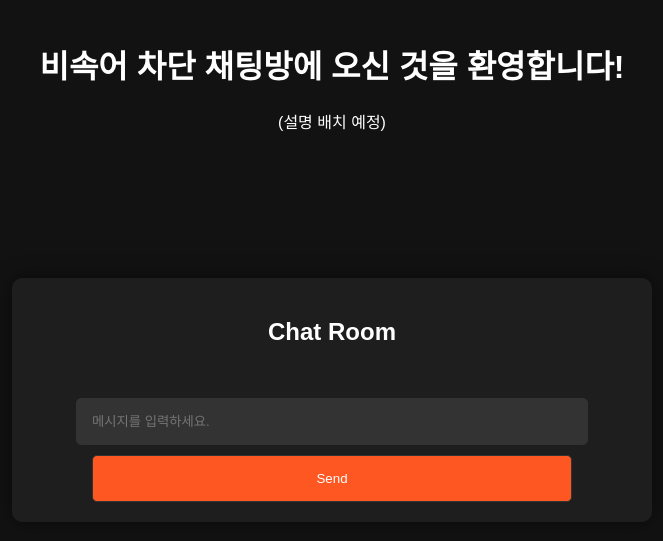
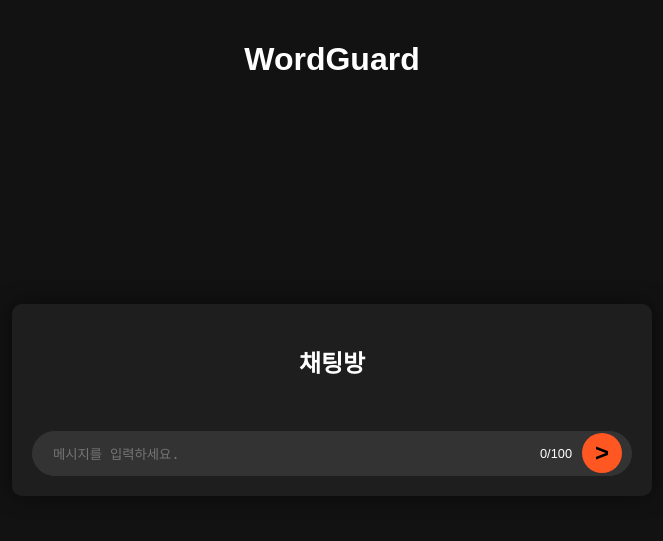
Before and after one commit to dh28be/wordguard, a Flask app: a page that uses backend/templates/chat.html in a window 1280 px wide. Shown: the top 541 px of the page, without its empty margins (308-971 px from the left). Run offline with Flask 3, Linux system fonts and the light colour scheme; some libraries are stand-ins or nearby versions.

Commit message:
UI 수정

```diff
--- a/backend/templates/chat.html
+++ b/backend/templates/chat.html
@@ -1,44 +1,36 @@
 <!DOCTYPE html>
 <html lang="ko">
 <head>
-    <!-- 문서가 UTF-8 인코딩을 사용하도록 설정 -->
     <meta charset="UTF-8">
-    <!-- 화면 크기에 맞추어 적절하게 페이지가 표시되도록 설정 -->
     <meta name="viewport" content="width=device-width, initial-scale=1.0">
-    <!-- 브라우저 탭에 표시될 제목 설정 -->
-    <title>Chat Room! - Dark Mode</title>
+    <title>WordGuard</title>
 
-    <!-- CSS 스타일을 추가하는 곳 -->
     <style>
-        /* 페이지 전체(body)의 스타일을 설정: 폰트, 레이아웃, 배경색, 텍스트 색상 등 */
         body {
-            font-family: 'Arial', sans-serif;  /* Arial 폰트를 사용 */
-            display: flex;  /* 플렉스 박스를 사용해 요소를 정렬 */
-            flex-direction: column;  /* 세로 방향으로 정렬 */
-            justify-content: center;  /* 중앙으로 수직 정렬 */
-            align-items: center;  /* 중앙으로 수평 정렬 */
-            height: 100vh;  /* 화면의 100% 높이를 차지 */
-            background-color: #121212;  /* 어두운 배경색 설정 */
-            color: #FFFFFF;  /* 흰색 글자색 설정 */
-            margin: 0;  /* 페이지 기본 여백을 없앰 */
+            font-family: 'Arial', sans-serif;
+            display: flex;
+            flex-direction: column;
+            justify-content: center;
+            align-items: center;
+            height: 100vh;
+            background-color: #121212;
+            color: #FFFFFF;
+            margin: 0;
         }
 
-        /* 상단 헤더 스타일 */
         header {
-            position: absolute;  /* 화면에서 고정 위치로 설정 */
-            top: 20px;  /* 페이지 맨 위에서 20px 내려서 위치 */
-            text-align: center;  /* 텍스트 중앙 정렬 */
+            position: absolute;
+            top: 20px;
+            text-align: center;
         }
 
-        /* Chat Room 제목 스타일 추가 */
         .chat-title {
             text-align: center;
-            margin-bottom: 10px;  /* 메시지 목록과의 간격 설정 */
-            font-size: 1.5rem;  /* 제목 크기 설정 */
+            margin-bottom: 10px;
+            font-size: 1.5rem;
             color: #FFFFFF;
         }
 
-        /* .chat-container에서 스크롤 가능한 영역 설정 */
         .chat-container {
             display: flex;
             flex-direction: column;
@@ -50,9 +42,11 @@
             padding: 20px;
             border-radius: 10px;
             box-shadow: 0 0 20px rgba(0, 0, 0, 0.5);
-            overflow-y: hidden;  /* 채팅창 전체에서 스크롤을 숨김 */
+            overflow-y: hidden;
             max-height: 70vh;
             position: relative;
+            opacity: 0;
+            animation: fadeIn 2s forwards;
         }
 
         #messages_box {
@@ -61,175 +55,222 @@
             width: 100%;
             display: flex;
             flex-direction: column;
-            /* overflow-y: auto;  메시지 목록만 스크롤 가능 */
-            max-height: calc(70vh - 100px);  /* Chat Room 제목 높이를 제외한 공간 설정 */
-            word-wrap: break-word;  /* 긴 텍스트가 있을 때 줄바꿈 */
+            max-height: calc(70vh - 100px);
+            word-wrap: break-word;
         }
 
-        /* 각각의 메시지 스타일을 설정 */
         #messages_box li {
-            padding: 10px;  /* 메시지에 여백 추가 */
-            /* margin: 10px;  메시지 간의 여백 추가 */ /*원인은 모르겠으나 이 코드가 채팅 박스가 왼쪽으로 길어지는 원인이어서 주석 처리하였음*/
+            padding: 10px;
             margin-top: 5px;
-            border-radius: 10px;  /* 메시지의 모서리를 둥글게 설정 */
-            display: inline-block;  /* 메시지를 인라인 블록으로 설정 */
-            width: auto;  /* 메시지의 너비를 글자에 맞추어 자동으로 설정 */
-            max-width: 80%;  /* 너무 길어지는 메시지의 최대 너비 설정 */
-            animation: slideIn 0.5s ease-out, fadeOut 2s 20s forwards;  /* 슬라이드인, 페이드아웃 애니메이션 적용 */
+            border-radius: 10px;
+            display: inline-block;
+            width: auto;
+            max-width: 80%;
+            animation: slideIn 0.5s ease-out;
         }
 
-
-        /* 내 메시지(오른쪽 정렬) 스타일 */
         .my-message {
-            background-color: #FF5722;  /* 내 메시지 배경색 오렌지로 설정 */
-            color: white;  /* 텍스트 색상을 흰색으로 설정 */
-            margin-left: auto;  /* 왼쪽 여백 자동으로 설정해 오른쪽 정렬 */
-            text-align: right;  /* 텍스트 오른쪽 정렬 */
-            width: auto;  /* 메시지의 너비를 글자에 맞게 조정 */
+            background-color: #FF5722;
+            color: white;
+            margin-left: auto;
+            text-align: right;
+            width: auto;
         }
 
-        /* 상대방 메시지(왼쪽 정렬) 스타일 */
         .other-message {
-            background-color: #333;  /* 상대방 메시지 배경색 어두운 회색으로 설정 */
-            color: white;  /* 텍스트 색상을 흰색으로 설정 */
-            margin-right: auto;  /* 오른쪽 여백 자동으로 설정해 왼쪽 정렬 */
-            text-align: left;  /* 텍스트 왼쪽 정렬 */
-            width: auto;  /* 메시지의 너비를 글자에 맞게 조정 */
+            background-color: #333;
+            color: white;
+            margin-right: auto;
+            text-align: left;
+            width: auto;
         }
 
-        /* 입력 필드와 버튼의 기본 스타일을 설정 */
-        #chatInput, #sendButton {
-            width: 80%;  /* 너비를 80%로 설정 */
-            padding: 15px;  /* 내부 여백 설정 */
-            margin-top: 10px;  /* 위쪽 여백 설정 */
-            border-radius: 5px;  /* 모서리를 둥글게 설정 */
-            border: 1px solid #333;  /* 테두리 설정 */
-            background-color: #333;  /* 어두운 배경색 설정 */
-            color: #FFF;  /* 텍스트를 흰색으로 설정 */
+        .input-container {
+            position: relative;
+            display: flex;
+            width: 100%;
+            margin-top: 10px;
+            align-items: center;
         }
 
-        /* 버튼에 대한 추가 스타일 설정 */
-        #sendButton {
-            background-color: #FF5722;  /* 버튼 배경색을 오렌지로 설정 */
-            cursor: pointer;  /* 버튼 위에 마우스를 올리면 포인터로 변경 */
-            transition: background-color 0.3s ease;  /* 버튼 배경색이 부드럽게 바뀌는 효과 */
+        /* textarea에 적용되는 스타일 */
+        #chatInput {
+            flex: 1;
+            padding: 15px 10px;
+            padding-left: 20px; /* placeholder를 약간 오른쪽으로 이동 */
+            padding-right: 110px;
+            border-radius: 30px; /* 좌우 끝을 반원 모양으로 둥글게 변경 */
+            border: 1px solid #333;
+            background-color: #333;
+            color: #FFF;
+            resize: none;
+            overflow: hidden;
+            height: 45px; /* 초기 높이를 placeholder에 맞게 설정 */
+            line-height: 1.2;
+            box-sizing: border-box; /* padding과 border를 포함해 height 계산 */
         }
 
-        /* 버튼을 클릭할 때의 스타일 설정 */
-        #sendButton:hover {
-            background-color: #E64A19;  /* 버튼 배경색이 더 어두운 오렌지로 변경 */
+        /* 전송 버튼 스타일 (수직 중앙) */
+        #sendButton {
+            position: absolute;
+            right: 10px;
+            top: 50%;
+            transform: translateY(-50%); /* 수직 중앙 정렬 */
+            width: 40px;
+            height: 40px;
+            border-radius: 30px;
+            background-color: #FF5722;
+            color: #000;
+            border: none;
+            font-size: 1.5rem;
+            font-weight: bold;
+            display: flex;
+            justify-content: center;
+            align-items: center;
+            cursor: pointer;
         }
 
-        /* 채팅 창이 서서히 나타나는 애니메이션 정의 */
+        #sendButton:hover {
+            background-color: #E64A19;
+        }
+
+        /* 글자 수 카운터 스타일 */
+        .char-counter {
+            position: absolute;
+            right: 60px; /* 전송 버튼 왼쪽으로 위치 */
+            top: 50%;
+            transform: translateY(-50%); /* 수직 중앙 정렬 */
+            font-size: 0.8rem;
+            color: #FFF;
+        }
+
+        /* 에러 메시지 스타일 */
+        .error-message {
+            color: red;
+            font-size: 0.9rem;
+            margin-top: 10px;
+            display: none;
+        }
+
         @keyframes fadeIn {
             to {
-                opacity: 1;  /* 투명도 100%로 변경 */
+                opacity: 1;
             }
         }
 
-        /* 메시지가 슬라이드인하는 애니메이션 정의 */
         @keyframes slideIn {
             from {
-                transform: translateX(-100%);  /* 왼쪽에서부터 슬라이드 */
-                opacity: 0;  /* 처음에는 투명하게 시작 */
+                transform: translateX(-100%);
+                opacity: 0;
             }
             to {
-                transform: translateX(0);  /* 원래 위치로 이동 */
-                opacity: 1;  /* 투명도 100%로 변경 */
-            }
-        }
-
-        /* 메시지가 사라지게 하는 페이드 아웃 애니메이션 정의 */
-        @keyframes fadeOut {
-            to {
-                opacity: 0;  /* 투명도 0%로 설정 */
-                transform: translateY(-20px);  /* 약간 위로 이동하며 사라짐 */
+                transform: translateX(0);
+                opacity: 1;
             }
         }
     </style>
 </head>
 
 <body>
-    <!-- 제목과 설명을 추가 -->
     <header>
-        <h1>비속어 차단 채팅방에 오신 것을 환영합니다!</h1>  <!-- 큰 제목 표시 -->
-        <p>(설명 배치 예정)</p>  <!-- 설명 표시 -->
+        <h1>WordGuard</h1>
     </header>
 
-        <!-- 채팅 창 컨테이너 -->
     <div class="chat-container">
-        <h2 class="chat-title">Chat Room</h2>  <!-- Chat Room 제목을 고정된 위치에 추가 -->
-        <!-- 메시지 목록을 표시할 공간 -->
+        <h2 class="chat-title">채팅방</h2>
         <ul id="messages_box"></ul>
-        <!-- 채팅 입력 필드 -->
-        <input type="text" id="chatInput" placeholder="메시지를 입력하세요.">
-        <!-- 메시지 전송 버튼 -->
-        <button id="sendButton">Send</button>
+
+        <!-- 입력창과 전송 버튼을 감싸는 컨테이너 -->
+        <div class="input-container">
+            <textarea id="chatInput" placeholder="메시지를 입력하세요." maxlength="100"></textarea>
+            <!-- 글자 수 카운터 -->
+            <div class="char-counter" id="charCounter">0/100</div>
+            <!-- 전송 버튼 -->
+            <button id="sendButton">></button>
+        </div>
+
+        <!-- 에러 메시지 표시 영역 -->
+        <div class="error-message" id="errorMessage">메시지는 100자 이하로 입력해 주세요.</div>
     </div>
-
 
     <script src="https://cdnjs.cloudflare.com/ajax/libs/socket.io/4.1.3/socket.io.js"></script>
 
+    <script>
+        var socket = io.connect('127.0.0.1:80');
 
-    <!-- 자바스크립트 코드 시작 -->
-    <script>
-        var socket = io.connect('https://' + document.domain + ':' + location.port);
-
-        const messages_box = document.getElementById('messages_box');  /* 메시지를 표시할 요소 선택 */
-        const chatInput = document.getElementById('chatInput');  /* 입력 필드 선택 */
-        const sendButton = document.getElementById('sendButton');  /* 전송 버튼 선택 */
+        const messages_box = document.getElementById('messages_box');
+        const chatInput = document.getElementById('chatInput');
+        const sendButton = document.getElementById('sendButton');
+        const errorMessage = document.getElementById('errorMessage');
+        const charCounter = document.getElementById('charCounter');
         const username = "{{user.username}}";
-
 
         socket.on('response', function (data) {
             addMessage(data.username, data.message);
         });
 
-        /* 만약 유저 이름이 없다면, 로그인 페이지로 리디렉션 */
         if (!username) {
-            window.location.href = 'index.html';  /* 로그인 페이지로 이동 */
+            window.location.href = 'index.html';
         }
 
-        /* 새로운 메시지를 추가하는 함수 정의 */
         function addMessage(user, text) {
-            const li = document.createElement('li');  /* 새 메시지 항목 생성 */
-            li.textContent = `${user}: ${text}`;  /* 메시지 내용 설정 */
+            const li = document.createElement('li');
+            li.textContent = `${user}: ${text}`;
 
             if (user == username) {
-                li.classList.add('my-message');  /* 내 메시지 스타일 적용 */
+                li.classList.add('my-message');
             } else {
-                li.classList.add('other-message');  /* 상대방 메시지 스타일 적용 */
+                li.classList.add('other-message');
             }
 
-            messages_box.appendChild(li);  /* 메시지를 목록에 추가 */
-            messages_box.scrollTop = messages_box.scrollHeight;  /* 스크롤을 맨 아래로 이동 */
-
-            /* 15개 이상의 메시지가 있을 때 오래된 메시지를 삭제 */
-            if (messages_box.children.length > 7) {
-                messages_box.children[0].style.animation = "fadeOut 1s forwards";
-                setTimeout(() => {
-                    messages_box.removeChild(messages_box.firstChild);
-                }, 1000);  // 1초 후 메시지 삭제
-            }
+            messages_box.appendChild(li);
+            messages_box.scrollTop = messages_box.scrollHeight;
         }
 
+        sendButton.addEventListener('click', () => {
+            const message = chatInput.value;
 
-        /* 전송 버튼 클릭 시 실행되는 이벤트 핸들러 */
-        sendButton.addEventListener('click', () => {
-            const message = chatInput.value;  /* 입력 필드의 값을 가져옴 */
-            if (message.trim()) {  /* 메시지가 비어 있지 않으면 */
-                // addMessage(username, message);  /* 내 메시지를 추가 */
-                socket.emit('message', {'user': username, 'message' : message} );
+            if (message.trim().length > 100) {
+                // 에러 메시지를 표시
+                errorMessage.style.display = 'block';
+                return;
             }
-            chatInput.value = '';  /* 입력 필드 초기화 */
+
+            // 에러 메시지를 숨김
+            errorMessage.style.display = 'none';
+
+            if (message.trim()) {
+                socket.emit('message', {'user': username, 'message' : message});
+            }
+            chatInput.value = '';
+            updateCharCount();
+            adjustTextareaHeight(); // 전송 후 입력창 크기 초기화
         });
 
-        /* 입력 필드에서 엔터를 눌렀을 때도 메시지를 전송할 수 있도록 설정 */
         chatInput.addEventListener('keypress', (e) => {
-            if (e.key === 'Enter') {  /* 엔터 키를 누르면 */
-                sendButton.click();  /* 전송 버튼을 클릭한 것과 동일한 동작 실행 */
+            if (e.key === 'Enter') {
+                sendButton.click();
+                e.preventDefault(); // 엔터 입력 시 줄바꿈 방지
             }
         });
+
+        /* 입력창 크기를 동적으로 조정하는 함수 */
+        function adjustTextareaHeight() {
+            chatInput.style.height = 'auto';
+            chatInput.style.height = (chatInput.scrollHeight - 5) + 'px'; // 높이 조절
+        }
+
+        /* 글자 수 업데이트 함수 */
+        function updateCharCount() {
+            const currentLength = chatInput.value.length;
+            charCounter.textContent = `${currentLength}/100`;
+
+            // 입력할 때마다 높이 조정
+            adjustTextareaHeight();
+        }
+
+        /* 입력할 때마다 글자 수와 높이를 조정 */
+        chatInput.addEventListener('input', updateCharCount);
     </script>
 </body>
 </html>
```
Also changed, not shown: backend/templates/index.html (+6 -7 lines), backend/instance/app.db, backend/instance/chat.db.
